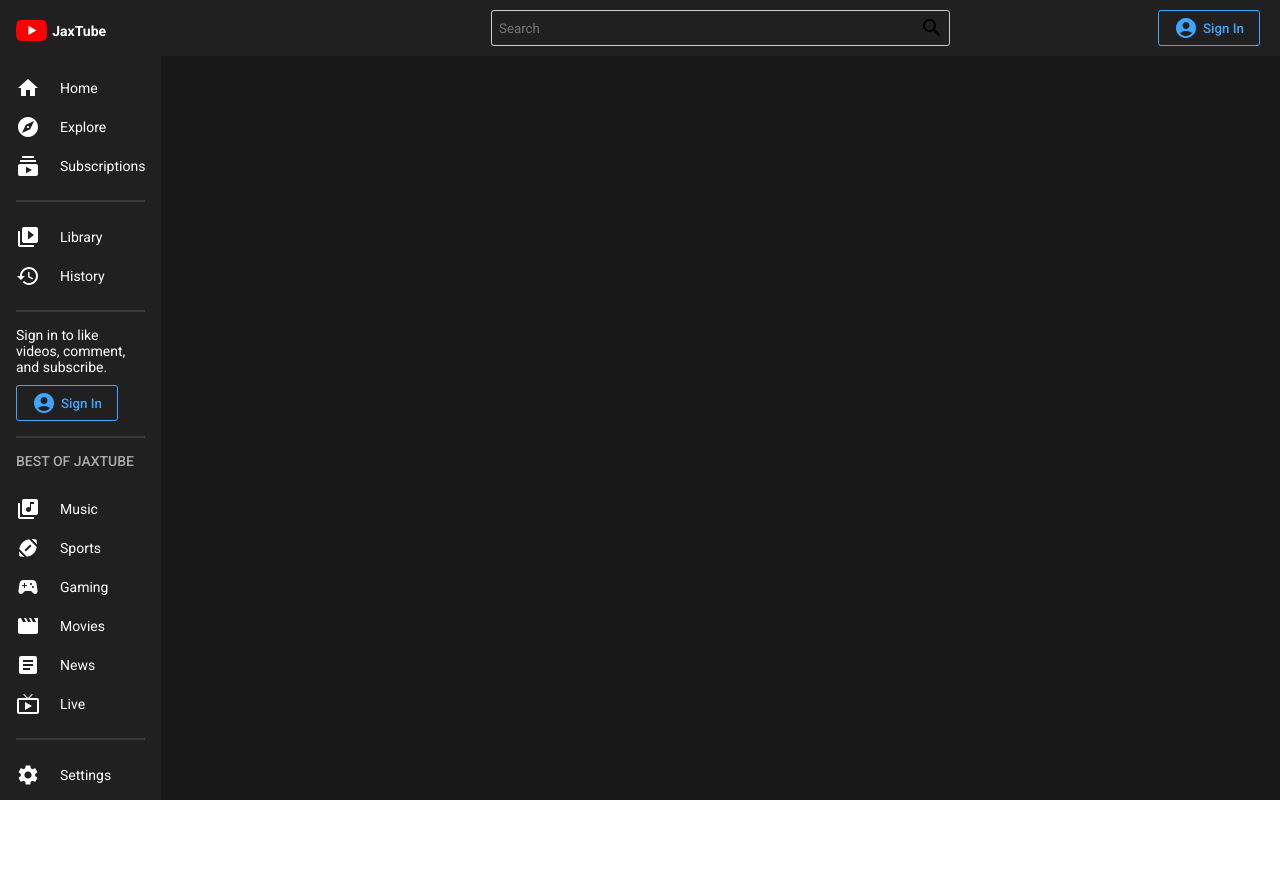
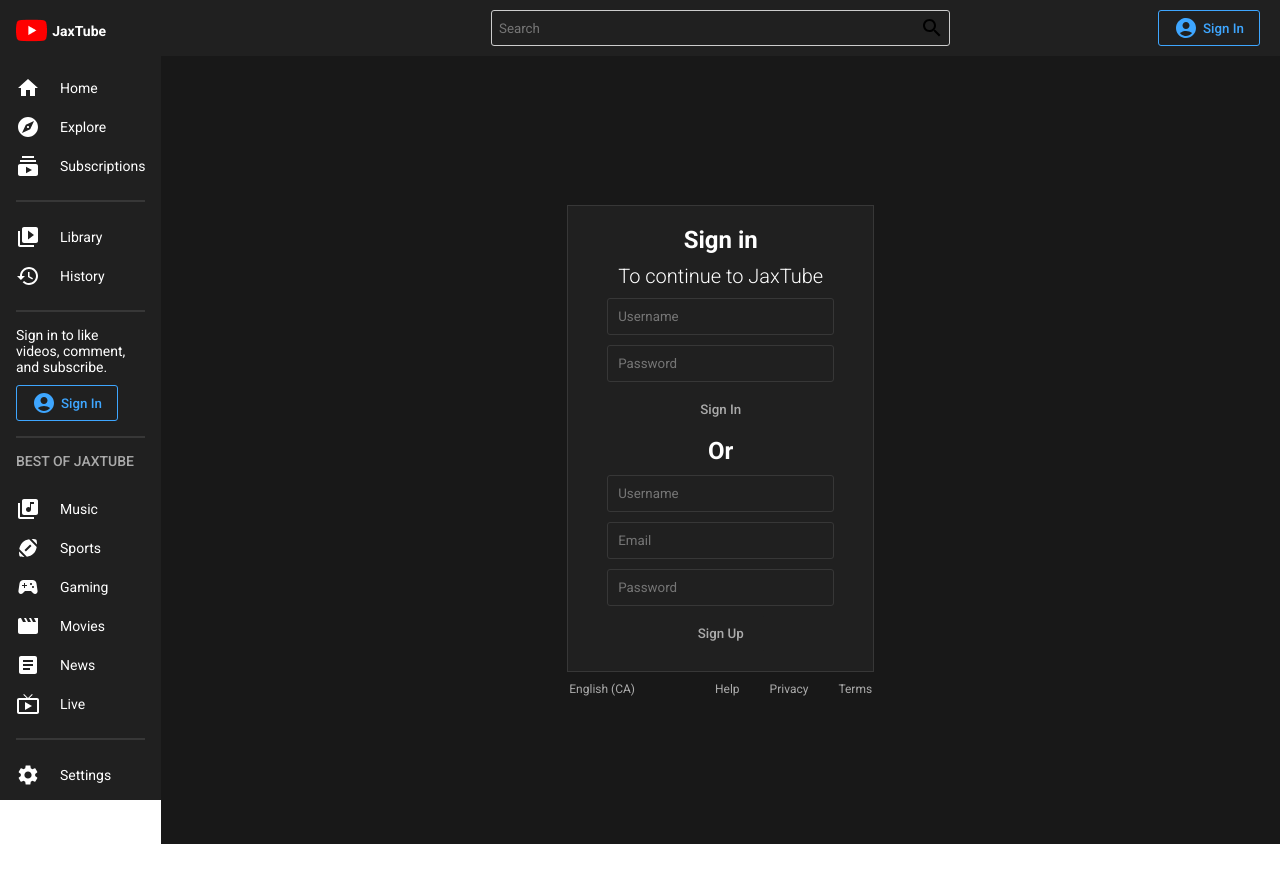
Before and after one commit to JackKoriel/Youtube, a React (Create React App) app: page /signin in a window 1280 px wide. Shown: the top 882 px of the page. Built offline with nearby package versions, Linux system fonts and the light colour scheme.

Commit message:
feat: adds signin page

```diff
--- a/src/App.js
+++ b/src/App.js
@@ -3,16 +3,10 @@
 import Navbar from "./components/navbar";
 import { darkTheme, lightTheme } from "./utility/Theme";
 import styled, { ThemeProvider } from "styled-components";
-import {
-  createBrowserRouter,
-  BrowserRouter,
-  Routes,
-  RouterProvider,
-  Route,
-  Link,
-} from "react-router-dom";
+import { BrowserRouter, Routes, Route } from "react-router-dom";
 import Home from "./pages/home";
 import Video from "./pages/video";
+import Signin from "./pages/signin";
 
 const Container = styled.div`
   display: flex;
@@ -40,6 +34,7 @@
               <Routes>
                 <Route path="/">
                   <Route index element={<Home />} />
+                  <Route path="signin" element={<Signin />} />
                   <Route path="video">
                     <Route path=":id" element={<Video />} />
                   </Route>
--- a/src/components/menu.jsx
+++ b/src/components/menu.jsx
@@ -118,10 +118,15 @@
         <Hr />
         <Login>
           Sign in to like videos, comment, and subscribe.
-          <Button>
-            <AccountCircleIcon />
-            Sign In
-          </Button>
+          <Link
+            to="/signin"
+            style={{ textDecoration: "none", color: "inherit" }}
+          >
+            <Button>
+              <AccountCircleIcon />
+              Sign In
+            </Button>
+          </Link>
         </Login>
         <Hr />
         <Title>BEST OF JAXTUBE</Title>
--- a/src/components/navbar.jsx
+++ b/src/components/navbar.jsx
@@ -2,6 +2,7 @@
 import AccountCircleIcon from "@mui/icons-material/AccountCircle";
 import SearchIcon from "@mui/icons-material/Search";
 import styled from "styled-components";
+import { Link } from "react-router-dom";
 
 const Container = styled.div`
   position: sticky;
@@ -62,10 +63,15 @@
             <Input placeholder="Search" />
             <SearchIcon />
           </Search>
-          <Button>
-            <AccountCircleIcon />
-            Sign In
-          </Button>
+          <Link
+            to="/signin"
+            style={{ textDecoration: "none", color: "inherit" }}
+          >
+            <Button>
+              <AccountCircleIcon />
+              Sign In
+            </Button>
+          </Link>
         </Wrapper>
       </Container>
     </div>
--- /dev/null
+++ b/src/pages/signin.jsx
@@ -0,0 +1,92 @@
+import React from "react";
+import styled from "styled-components";
+
+const Container = styled.div`
+  display: flex;
+  flex-direction: column;
+  align-items: center;
+  justify-content: center;
+  height: calc(100vh - (56px));
+  color: ${({ theme }) => theme.text};
+`;
+
+const Wrapper = styled.div`
+  display: flex;
+  align-items: center;
+  flex-direction: column;
+  background-color: ${({ theme }) => theme.bgLight};
+  border: 1px solid ${({ theme }) => theme.soft};
+  padding: 20px 50px;
+  gap: 10px;
+`;
+
+const Title = styled.h1`
+  font-size: 24px;
+`;
+
+const Subtitle = styled.h2`
+  font-size: 20px;
+  font-weight: 300;
+`;
+
+const Input = styled.input`
+  border: 1px solid ${({ theme }) => theme.soft};
+  border-radius: 3px;
+  padding: 10px;
+  background-color: transparent;
+  width: 100%;
+`;
+
+const Button = styled.button`
+  border-radius: 3px;
+  border: none;
+  padding: 10px 20px;
+  cursor: pointer;
+  font-weight: 500;
+  background-color: ${({ theme }) => theme.bgLight};
+  color: ${({ theme }) => theme.textSoft};
+`;
+
+const More = styled.div`
+  display: flex;
+  font-size: 12px;
+  color: ${({ theme }) => theme.textSoft};
+  margin-top: 10px;
+`;
+
+const Links = styled.div`
+  margin-left: 50px;
+`;
+
+const Link = styled.span`
+  margin-left: 30px;
+`;
+
+const Signin = () => {
+  return (
+    <Container>
+      <Wrapper>
+        <Title>Sign in</Title>
+        <Subtitle>To continue to JaxTube</Subtitle>
+        <Input placeholder="Username" />
+        <Input type="password" placeholder="Password" />
+        <Button>Sign In</Button>
+        <Title>Or</Title>
+        <Input placeholder="Username" />
+        <Input placeholder="Email" />
+        <Input type="password" placeholder="Password" />
+        <Button>Sign Up</Button>
+      </Wrapper>
+      <More>
+        English (CA)
+        <Links>
+          <Link>Help</Link>
+          <Link>Privacy</Link>
+          <Link>Terms</Link>
+        </Links>
+      </More>
+    </Container>
+  );
+};
+
+export default Signin;
```
